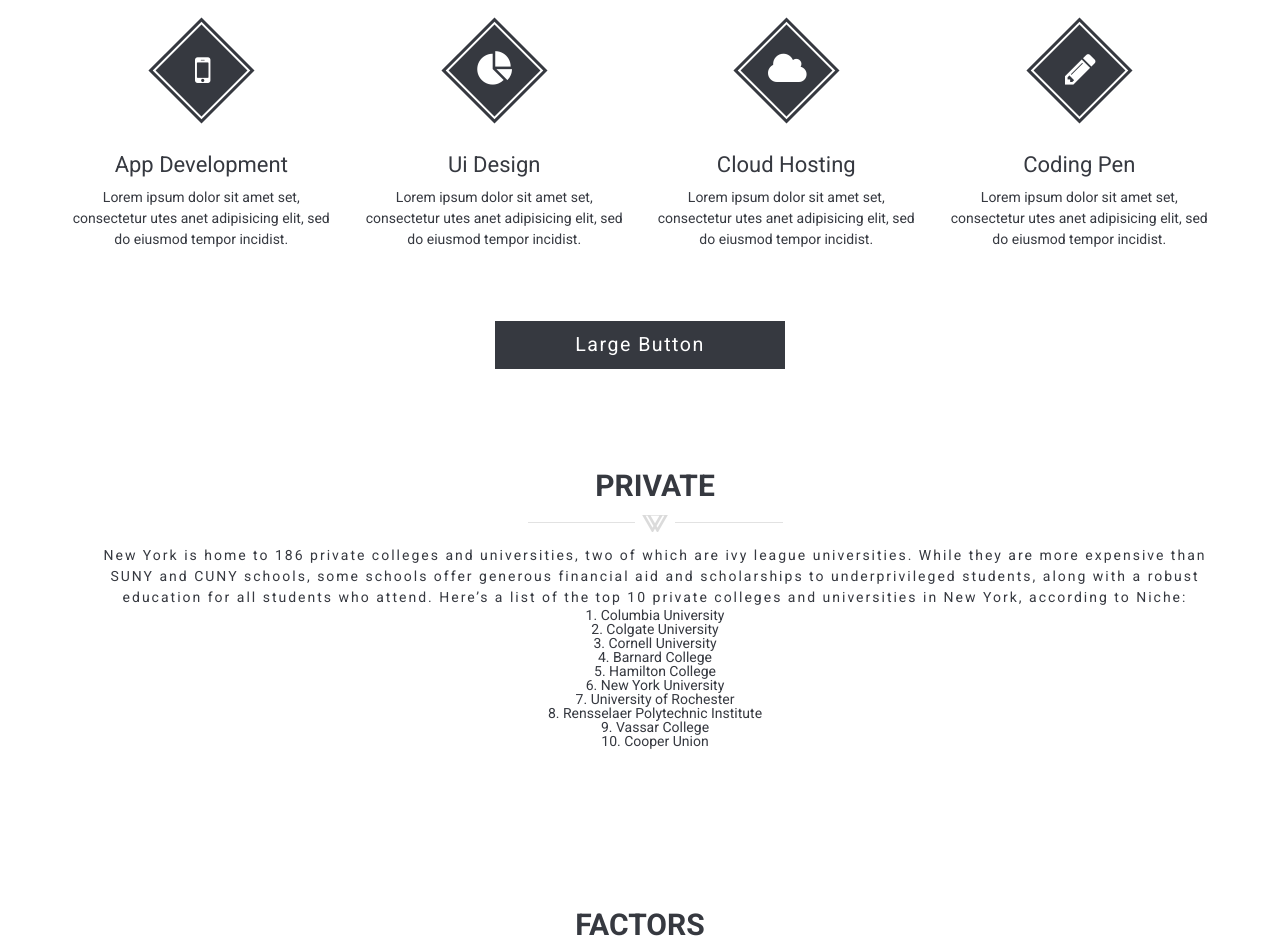
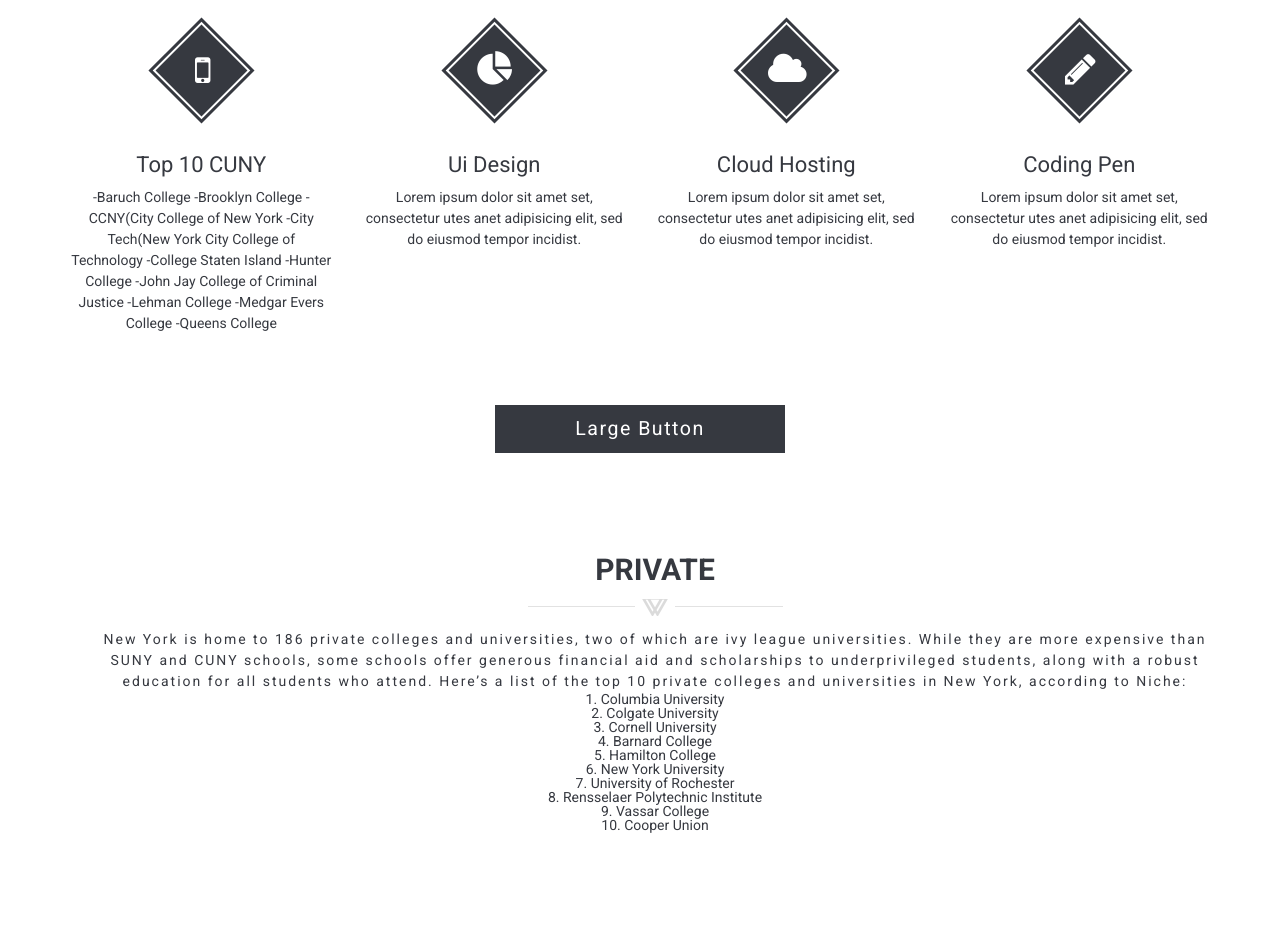
Before and after one commit to suyin16/College-Helper, a plain HTML site: page index.html in a window 1280 px wide. Shown: the part 2431-3381 px from the top of the page. Drawn offline with nearby package versions, Linux system fonts and the light colour scheme.

Commit message:
add text

```diff
--- a/cuny.html
+++ b/cuny.html
@@ -19,8 +19,17 @@
                     <a href="#" class="rotate-box-2 square-icon text-center wow zoomIn" data-wow-delay="0">
                         <span class="rotate-box-icon"><i class="fa fa-mobile"></i></span>
                         <div class="rotate-box-info">
-                            <h4>App Development</h4>
-                            <p>Lorem ipsum dolor sit amet set, consectetur utes anet adipisicing elit, sed do eiusmod tempor incidist.</p>
+                            <h4>Top 10 CUNY</h4>
+                            <p>-Baruch College
+                              -Brooklyn College
+                              -CCNY(City College of New York
+                              -City Tech(New York City College of Technology
+                              -College Staten Island
+                              -Hunter College
+                              -John Jay College of Criminal Justice
+                              -Lehman College
+                              -Medgar Evers College
+                              -Queens College</p>
                         </div>
                     </a>
                 </div>
```
